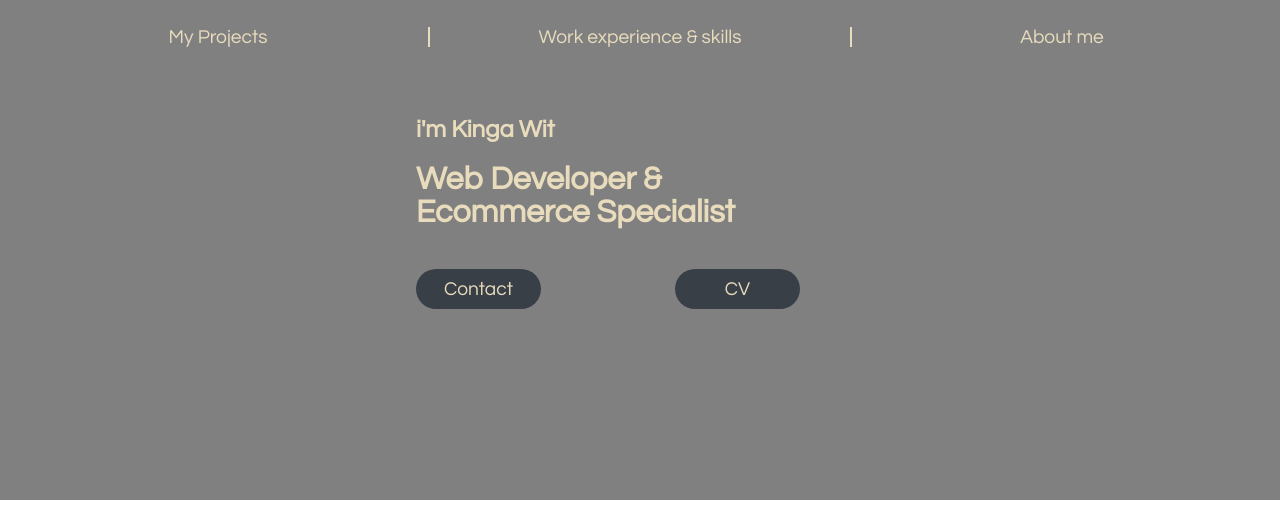
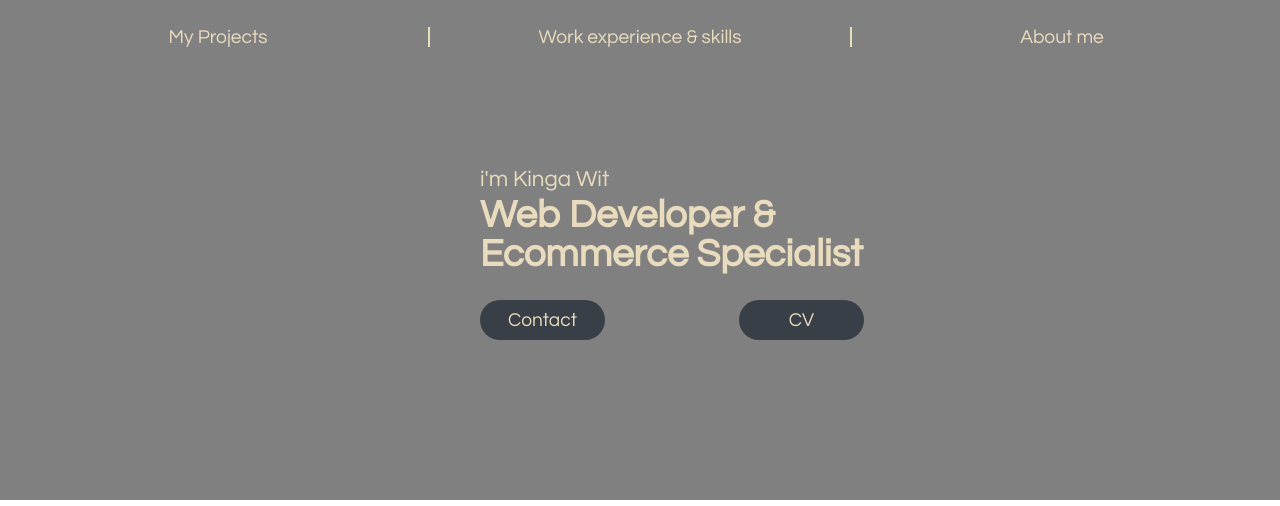
Before and after one commit to KingaWit/my-page, a plain HTML site: page index.html in a window 1280 px wide. Shown: the top 506 px of the page. Drawn offline with Linux system fonts and the light colour scheme.

Commit message:
Update index.html

```diff
--- a/index.html
+++ b/index.html
@@ -93,27 +93,33 @@
     width: 100%;
 }
 .exp{
-  top: 25%;
-  left: 45%;
+  top: 35%;
+  left: 50%;
   position: relative;
   transform: translate(-25%, -25%);
   width: 50%;
 }
 .exp > h1{
-  color:#e9dcbd;
+  color: #e9dcbd;
+    font-weight: 600;
+    font-size: 2.4rem;
+    margin-top: 0px;
 }
 .exp > h2{
-  color:#e9dcbd;
+  color: #e9dcbd;
+    font-weight: 400;
+    font-size: 1.4rem;
+    margin-bottom: 5px;
 }
 .btn{
-  display:flex;
-  flex-direction:row;
-  justify-content: space-between;
-  top: 25%;
-  left: 40%;
-  position: relative;
-  transform: translate(-25%, -25%);
-  width: 30%;
+  display: flex;
+    flex-direction: row;
+    justify-content: space-between;
+    top: 32%;
+    left: 45%;
+    position: relative;
+    transform: translate(-25%, -25%);
+    width: 30%;
 }
 .btn > a{
   color:#e9dcbd;
@@ -181,6 +187,5 @@
 }
 </style>
 
-
 </body>
 </html>
```
